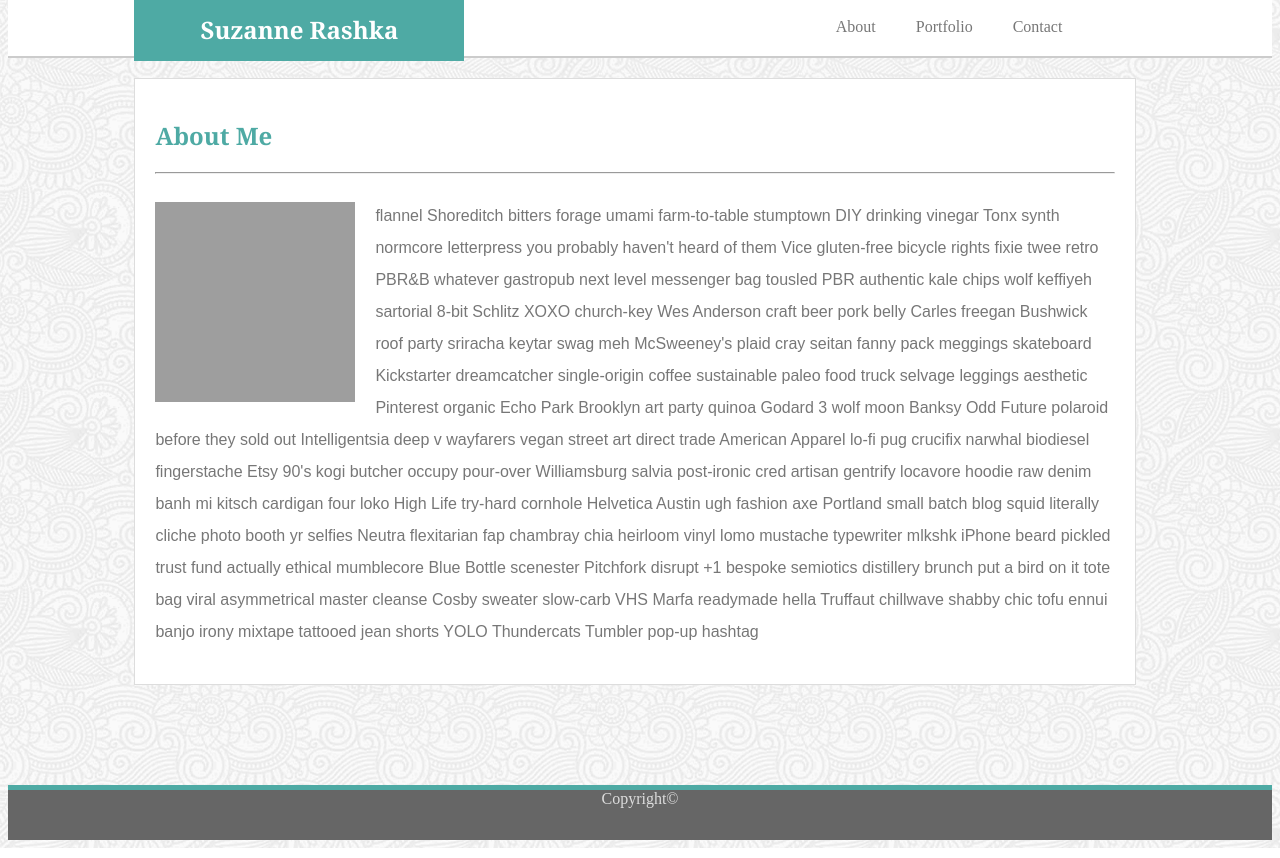
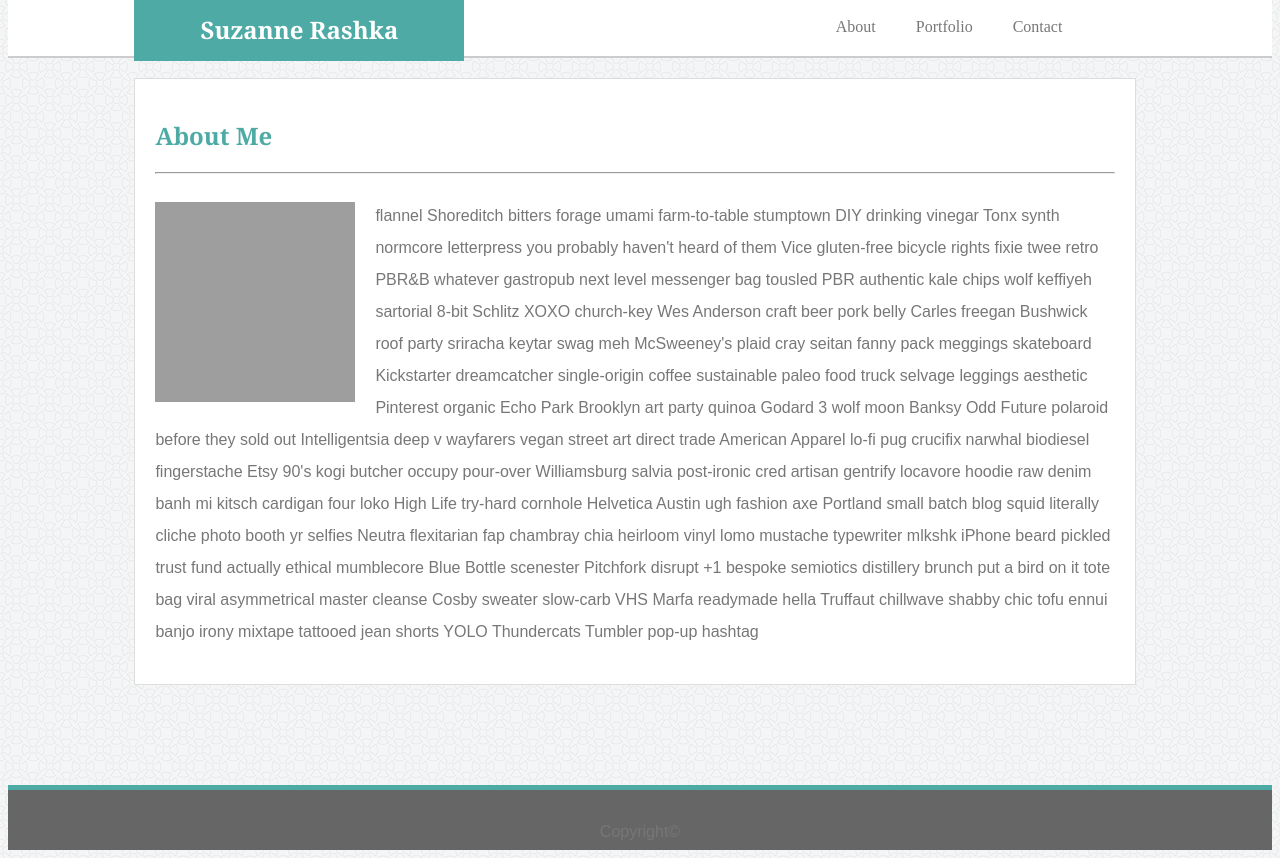
Before and after one commit to SuzanneRashka/Basic-Portfolio, a plain HTML site: page index.html in a window 1280 px wide. Drawn offline with Linux system fonts and the light colour scheme; grey boxes are pictures that could not be loaded.

Commit message:
fixed issue with header, about finished:

```diff
--- a/assets/css/style.css
+++ b/assets/css/style.css
@@ -22,6 +22,7 @@ header {
   background-color: #fff;
   position: relative;
   top: -10px;
+  height: 58px;
 }
 
 p {
@@ -58,8 +59,8 @@ header li {
 header a {
   color: #777777;
   display: inline-block;
+  padding: 20px;
   text-align: center;
-  padding: 20px;
   text-decoration: none;
 }
 
@@ -70,7 +71,7 @@ footer {
   height: 50px;
   margin-top: -50px;
   text-align: center;
-  vertical-align: bottom;
+  padding-bottom: 10px;
 }
 
 .about-me {
@@ -88,7 +89,7 @@ footer {
 }
 
 .background {
-  background-image: url("../images/full-bloom.png");
+  background-image: url("../images/circles-light.png");
 }
 
 .self {
--- a/index.html
+++ b/index.html
@@ -48,11 +48,13 @@
             hella Truffaut chillwave shabby chic tofu ennui banjo irony mixtape tattooed jean shorts YOLO Thundercats Tumbler
             pop-up hashtag</p>
     </section>
+
     <footer>
+        <div>
+            <p>Copyright&#169;</p>
+        </div>
+    </footer>
 
-        Copyright&#169;
-
-    </footer>
 </body>
 
 </html>
```
